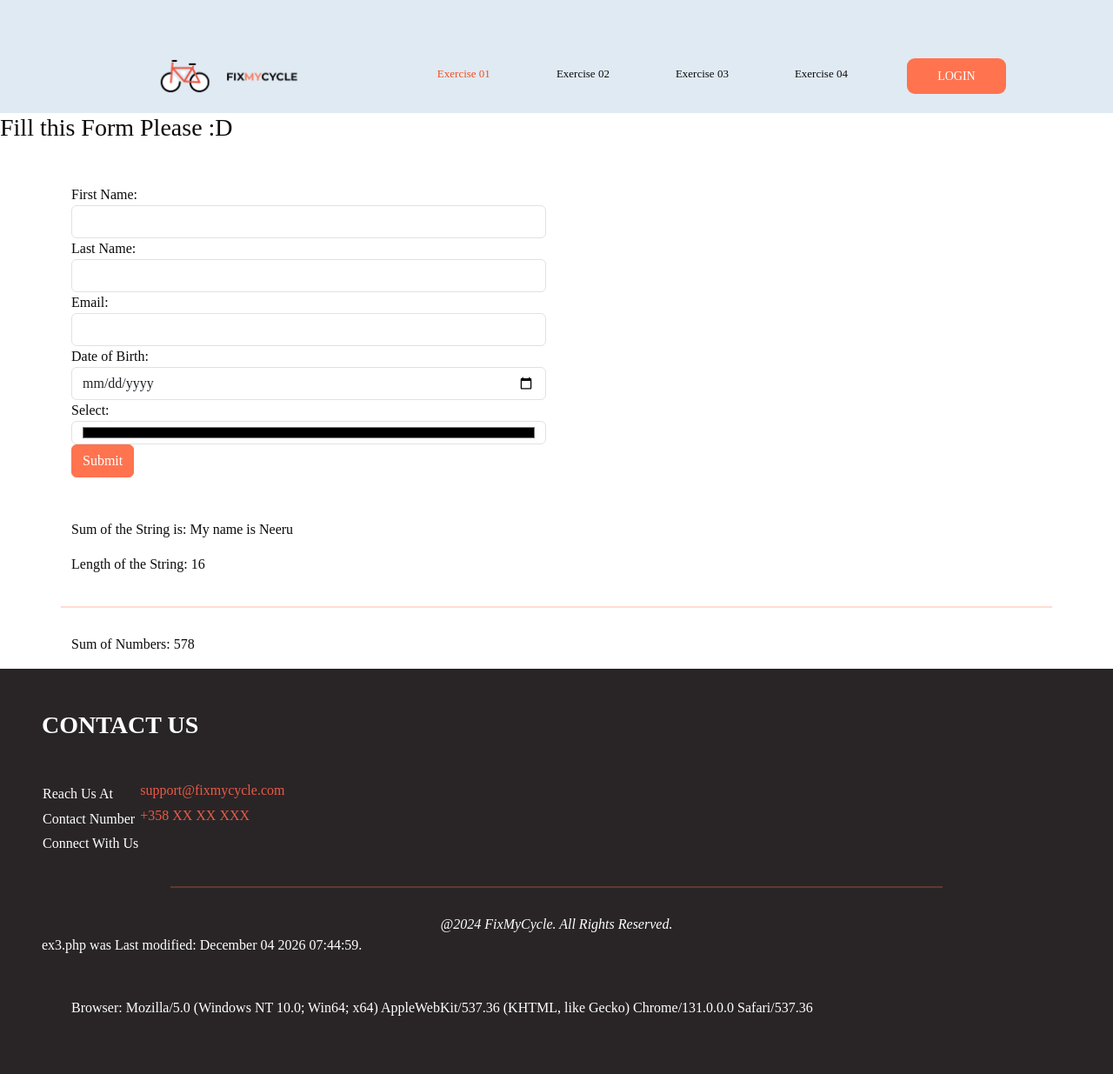
After one commit to NeeruSisodia/src, a PHP site: page /ner_tasks/ex3.php in a window 1280 px wide. The commit adds this page. Shown: the whole page at 87% size. Run offline with PHP 8.4, Linux system fonts and the light colour scheme; some web fonts are replaced.

Commit message:
exercise3 completed

```diff
--- a/ner_tasks/css/neeru.css
+++ b/ner_tasks/css/neeru.css
@@ -1,6 +1,6 @@
 /*Footer*/
 
-.table {
+.Contact-table {
     width: unset;
     --bs-table-color: none;
     --bs-table-bg: none;
@@ -18,7 +18,7 @@
 .fa-twitter:hover,
 .fa-instagram:hover,
 .fa-youtube:hover {
-    color: aliceblue;
+    color: rgb(255, 240, 240);
 }
 
 hr {
--- a/ner_tasks/ex1.php
+++ b/ner_tasks/ex1.php
@@ -31,7 +31,7 @@
      $g2=4;
      $g3=5;
     ?>
-    <table>
+    <table class="table Grades">
         <tr><th>S.n.</th> <th>Name</th> <th>Grade</th></tr>
         <tr>
             <td>1</td>
--- /dev/null
+++ b/ner_tasks/ex3.php
@@ -0,0 +1,75 @@
+<?php
+$title= "Exercise 3: Variable, Strings & Operators";
+include 'header.php'; ?>
+
+<h3>Fill this Form Please :D</h3>
+
+<div class="container mt-5">
+    <!-- Form Section -->
+    <div class="row">
+        <div class="col-md-6">
+            <form class="form" method="post" action="">
+                <div class="form-group">
+                    <label for="firstName">First Name:</label>
+                    <input type="text" class="form-control" id="firstName" name="firstName" required>
+                </div>
+                <div class="form-group">
+                    <label for="lastName">Last Name:</label>
+                    <input type="text" class="form-control" id="lastName" name="lastName" required>
+                </div>
+                <div class="form-group">
+                    <label for="email">Email:</label>
+                    <input type="email" class="form-control" id="email" name="email" required>
+                </div>
+                <div class="form-group">
+                    <label for="dob">Date of Birth:</label>
+                    <input type="date" class="form-control" id="dob" name="dob" required>
+                </div>
+                <div class="form-group">
+                    <lable for="color">Select:</lable>
+                    <input type="color" class="form-control" id="color" name="Select" required>
+                </div>
+                <button type="submit" class="btn btn-primary">Submit</button>
+            </form>
+            <?php
+            // Process form data
+            if ($_SERVER['REQUEST_METHOD'] === 'POST') {
+                $firstName = $_POST['firstName'];
+                $lastName = $_POST['lastName'];
+                echo "<h3>Hello $firstName $lastName, You are welcome to my site.</h3>";
+            }
+            ?>
+             </div>
+<br>
+    <!-- PHP Scripts Section -->
+    <div class="row mt-5">
+        <div class="col-md-6">
+            <?php
+            // String Variables
+            $str1 = "My name is";
+            $str2 = "Neeru";
+            $stringsum = $str1 . ' ' . $str2;
+            echo "<p>Sum of the String is: $stringsum</p>";
+            echo "<p>Length of the String: " . strlen($stringsum) . "</p>";
+            ?>
+        </div>
+    </div>
+<br>
+<hr>
+        <div class="col-md-6">
+            <?php
+            // Number Addition
+            $num1 = 298;
+            $num2 = 234;
+            $num3 = 46;
+            $sum = $num1 + $num2 + $num3;
+            echo "<p>Sum of Numbers: $sum</p>";
+            ?>
+        </div>
+    </div>
+</div>
+
+
+<?php
+include 'footer.php';
+?>
--- a/ner_tasks/footer.php
+++ b/ner_tasks/footer.php
@@ -1,15 +1,10 @@
-<!DOCTYPE html>
-<html>
-<head>
-    <title>Fix My Cycle</title>
-    <!-- Add your CSS, JavaScript, etc. here -->
-</head>
+
 <footer>
 
 <div class="bg_dark px-5 py-5 text-white">
 
 <h3 class="fw-bolder mb-5"> CONTACT US</h3>
-<table class="table ">
+<table class="Contact-table">
     <tr>
         <td>
             Reach Us At
@@ -47,8 +42,18 @@
 
     <span class="text-white"><em>@2024 FixMyCycle. All Rights Reserved.</em></span>
 </center>
+<?php
+    $filename = basename($_SERVER['PHP_SELF']);
+    $lastModified = filemtime($_SERVER['SCRIPT_FILENAME']);
+    echo "<p> $filename was Last modified: " . date("F d Y H:i:s.", $lastModified) . "</p>";
+    ?>
 
+<!-- Browser Detection -->
+<div class="container mt-5">
+    <p><?php echo "Browser: " . $_SERVER['HTTP_USER_AGENT']; ?></p>
 </div>
+</div>
+
 </footer>
 </body>
 </html>
--- a/ner_tasks/header.php
+++ b/ner_tasks/header.php
@@ -9,6 +9,8 @@
     <link href="css/keya.css" rel="stylesheet">
     <link href="css/neeru.css" rel="stylesheet">
     <link href="css/mudathir.css" rel="stylesheet">
+    <link href="table.css" rel="stylesheet">
+
 </head>
 <body>
     <header>
@@ -29,7 +31,7 @@
                             <a class="nav-link" href="ex2.php">Exercise 02</a>
                         </li>
                         <li class="nav-item">
-                            <a class="nav-link" href="#">Exercise 03</a>
+                            <a class="nav-link" href="ex3.php">Exercise 03</a>
                         </li>
                         <li class="nav-item">
                             <a class="nav-link" href="#">Exercise 04</a>
--- /dev/null
+++ b/ner_tasks/table.css
@@ -0,0 +1,23 @@
+
+
+
+.Grades th {
+    background-color: #007bff;
+    color: #fff;
+    padding: 10px;
+    text-align: left;
+}
+
+.Grades td {
+    padding: 10px;
+    border-bottom: 1px solid #ddd;
+}
+
+
+.Grades tr:nth-child(even) {
+    background-color: #f9f9f9;
+}
+s
+.Grades tr:hover {
+    background-color: #f5f5f5;
+}
```
Also changed, not shown: ner_tasks/ex2.php (+7 -7 lines), ner_tasks/process1.php (added), 1 other file.
